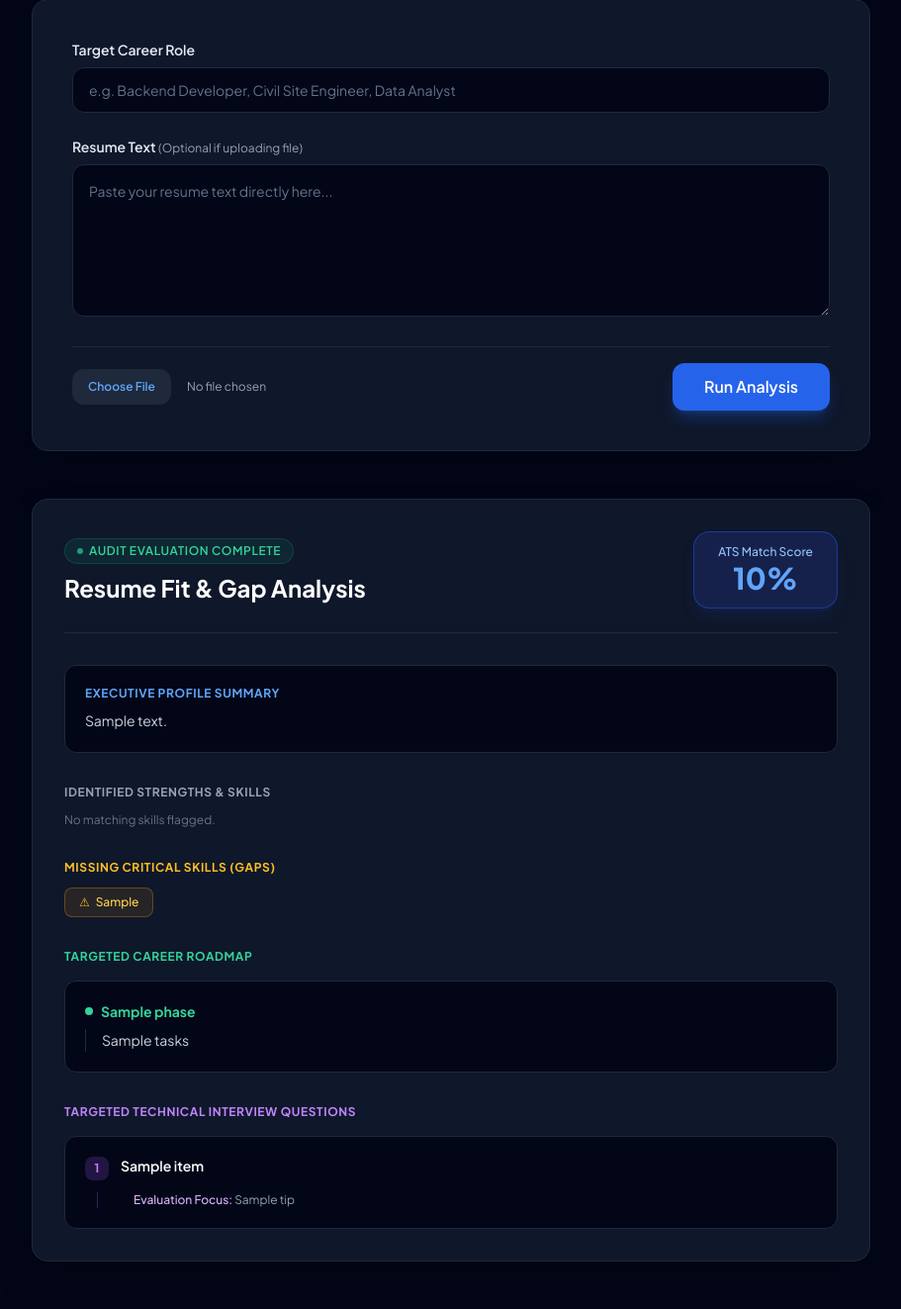
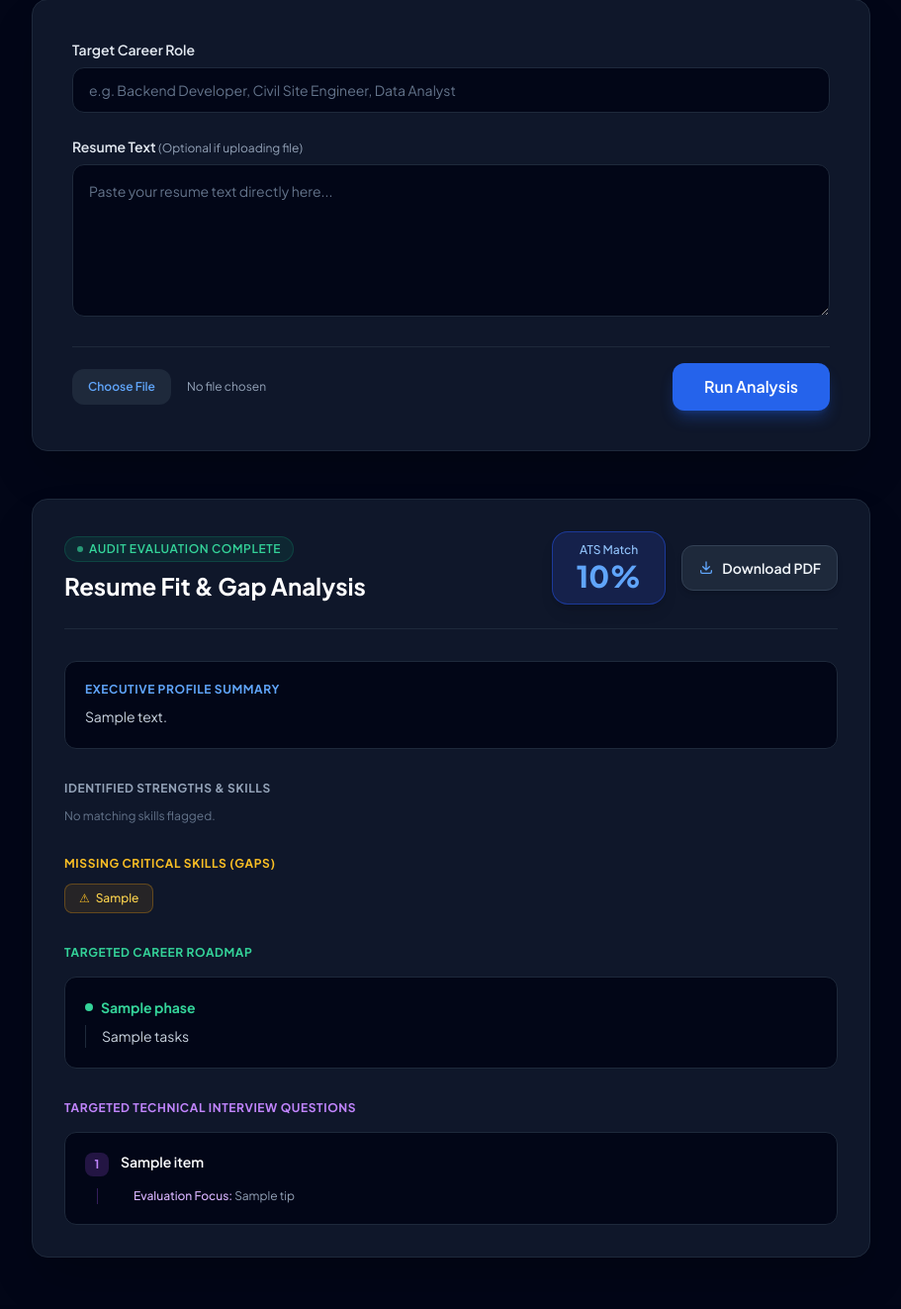
Before and after one commit to DevSatyam7/Ai-Resume-Analyzer, a Flask app: template templates/dashboard.html in a window 1280 px wide. Shown: the part 234-1557 px from the top of the page at 99% size, without its empty margins (184-1095 px from the left). After the commit the page ends 1505 px from the top, so only its background shows below. Run offline with Flask 3, Linux system fonts and the light colour scheme; the template is opened without the code that fills it: most values are stand-ins (such as "Sample title", 1, 10 or a date in 2020); some libraries are stand-ins or nearby versions.

Commit message:
Update dashboard.html

```diff
--- a/templates/dashboard.html
+++ b/templates/dashboard.html
@@ -1,6 +1,9 @@
 {% extends "base.html" %}
 
 {% block content %}
+<!-- html2pdf Library for Instant PDF Download -->
+<script src="https://cdnjs.cloudflare.com/ajax/libs/html2pdf.js/0.10.1/html2pdf.bundle.min.js"></script>
+
 <div class="max-w-4xl mx-auto px-6 py-12">
     <!-- Title -->
     <div class="text-center mb-10">
@@ -21,7 +24,9 @@
 
     <!-- Input Form -->
     <div class="bg-slate-900 border border-slate-800 rounded-2xl p-6 sm:p-10 shadow-2xl mb-12">
-        <form method="POST" enctype="multipart/form-data" class="space-y-6">
+        <form id="analyzeForm" method="POST" enctype="multipart/form-data" class="space-y-6">
+
+            <!-- Target Career Role -->
             <div>
                 <label class="block text-sm font-semibold text-slate-200 mb-2">Target Career Role</label>
                 <input type="text" name="role" required
@@ -29,6 +34,7 @@
                     class="w-full bg-slate-950 border border-slate-800 rounded-xl px-4 py-3 text-white placeholder-slate-500 text-sm focus:outline-none focus:border-blue-500 focus:ring-1 focus:ring-blue-500 transition">
             </div>
 
+            <!-- Resume Text -->
             <div>
                 <label class="block text-sm font-semibold text-slate-200 mb-2">
                     Resume Text <span class="text-xs text-slate-400 font-normal">(Optional if uploading file)</span>
@@ -38,24 +44,36 @@
                     class="w-full bg-slate-950 border border-slate-800 rounded-xl p-4 text-white placeholder-slate-500 text-sm focus:outline-none focus:border-blue-500 focus:ring-1 focus:ring-blue-500 transition"></textarea>
             </div>
 
+            <!-- File Upload & Action Button -->
             <div class="flex flex-col sm:flex-row items-center justify-between gap-4 pt-4 border-t border-slate-800">
                 <div class="w-full sm:w-auto">
                     <input type="file" name="file" accept=".pdf,.docx,.txt"
                         class="text-xs text-slate-400 file:mr-4 file:py-2.5 file:px-4 file:rounded-xl file:border-0 file:text-xs file:font-semibold file:bg-slate-800 file:text-blue-400 hover:file:bg-slate-700 cursor-pointer">
                 </div>
-                <button type="submit"
+
+                <!-- Normal Button -->
+                <button type="submit" id="submitBtn"
                     class="w-full sm:w-auto bg-blue-600 hover:bg-blue-500 text-white font-semibold px-8 py-3 rounded-xl shadow-lg shadow-blue-600/30 transition">
                     Run Analysis
                 </button>
+
+                <!-- Loading Spinner State (Hidden by default) -->
+                <div id="loadingState" class="hidden w-full sm:w-auto flex items-center justify-center gap-3 bg-blue-700 text-white font-semibold px-8 py-3 rounded-xl shadow-lg cursor-not-allowed">
+                    <svg class="animate-spin h-5 w-5 text-white" xmlns="http://www.w3.org/2000/svg" fill="none" viewBox="0 0 24 24">
+                        <circle class="opacity-25" cx="12" cy="12" r="10" stroke="currentColor" stroke-width="4"></circle>
+                        <path class="opacity-75" fill="currentColor" d="M4 12a8 8 0 018-8v8H4z"></path>
+                    </svg>
+                    <span>Auditing with Gemini AI...</span>
+                </div>
             </div>
         </form>
     </div>
 
-    <!-- Complete Analysis Output -->
+    <!-- Complete Analysis Output (Report Container for PDF) -->
     {% if result and not result.error %}
-    <div class="bg-slate-900 border border-slate-800 rounded-2xl p-6 sm:p-8 shadow-2xl space-y-8">
+    <div id="reportContainer" class="bg-slate-900 border border-slate-800 rounded-2xl p-6 sm:p-8 shadow-2xl space-y-8">
 
-        <!-- Score Header -->
+        <!-- Score Header & Download PDF Button -->
         <div class="flex flex-wrap items-center justify-between gap-4 border-b border-slate-800 pb-6">
             <div>
                 <span class="inline-flex items-center gap-1.5 text-xs font-semibold text-emerald-400 uppercase tracking-wider bg-emerald-500/10 px-3 py-1 rounded-full border border-emerald-500/20">
@@ -64,15 +82,27 @@
                 </span>
                 <h2 class="text-2xl font-bold text-white mt-2">Resume Fit & Gap Analysis</h2>
             </div>
-            {% if result.ats_score is defined %}
-            <div class="bg-blue-950/80 border border-blue-800/80 px-6 py-3 rounded-2xl text-center shadow-lg shadow-blue-900/20">
-                <span class="text-xs text-blue-300 block font-medium">ATS Match Score</span>
-                <span class="text-3xl font-black text-blue-400">{{ result.ats_score }}%</span>
+
+            <div class="flex items-center gap-4">
+                {% if result.ats_score is defined %}
+                <div class="bg-blue-950/80 border border-blue-800/80 px-6 py-2.5 rounded-2xl text-center shadow-lg">
+                    <span class="text-xs text-blue-300 block font-medium">ATS Match</span>
+                    <span class="text-3xl font-black text-blue-400">{{ result.ats_score }}%</span>
+                </div>
+                {% endif %}
+
+                <!-- Download PDF Button -->
+                <button onclick="downloadReportPDF()"
+                    class="flex items-center gap-2 bg-slate-800 hover:bg-slate-700 text-slate-100 border border-slate-700 px-4 py-3 rounded-xl text-sm font-semibold transition shadow-md">
+                    <svg class="w-4 h-4 text-blue-400" fill="none" stroke="currentColor" stroke-width="2" viewBox="0 0 24 24">
+                        <path stroke-linecap="round" stroke-linejoin="round" d="M4 16v2a2 2 0 002 2h12a2 2 0 002-2v-2M7 10l5 5m0 0l5-5m-5 5V3"></path>
+                    </svg>
+                    <span>Download PDF</span>
+                </button>
             </div>
-            {% endif %}
         </div>
 
-        <!-- 1. Profile Summary / Executive Assessment -->
+        <!-- 1. Profile Summary -->
         {% if result.profile_summary %}
         <div class="bg-slate-950 border border-slate-800 rounded-xl p-5">
             <h3 class="text-xs font-bold uppercase tracking-wider text-blue-400 mb-2">Executive Profile Summary</h3>
@@ -119,7 +149,7 @@
             <h3 class="text-xs font-bold uppercase tracking-wider text-emerald-400 mb-4">Targeted Career Roadmap</h3>
             <div class="space-y-3">
                 {% for step in result.roadmap %}
-                <div class="bg-slate-950 border border-slate-800 rounded-xl p-5 hover:border-slate-700 transition">
+                <div class="bg-slate-950 border border-slate-800 rounded-xl p-5">
                     <div class="flex items-center gap-2 mb-2">
                         <span class="w-2 h-2 rounded-full bg-emerald-400"></span>
                         <h4 class="text-sm font-bold text-emerald-400">{{ step.phase or "Milestone Phase" }}</h4>
@@ -158,4 +188,30 @@
     </div>
     {% endif %}
 </div>
+
+<!-- JavaScript for Loading State & PDF Generation -->
+<script>
+    // Form submit listener for loading spinner
+    const form = document.getElementById('analyzeForm');
+    const submitBtn = document.getElementById('submitBtn');
+    const loadingState = document.getElementById('loadingState');
+
+    form.addEventListener('submit', function() {
+        submitBtn.classList.add('hidden');
+        loadingState.classList.remove('hidden');
+    });
+
+    // PDF Download function using html2pdf
+    function downloadReportPDF() {
+        const report = document.getElementById('reportContainer');
+        const opt = {
+            margin: [10, 10, 10, 10],
+            filename: 'Resume_Analysis_Report.pdf',
+            image: { type: 'jpeg', quality: 0.98 },
+            html2canvas: { scale: 2, useCORS: true, backgroundColor: '#0f172a' },
+            jsPDF: { unit: 'mm', format: 'a4', orientation: 'portrait' }
+        };
+        html2pdf().set(opt).from(report).save();
+    }
+</script>
 {% endblock %}
```
